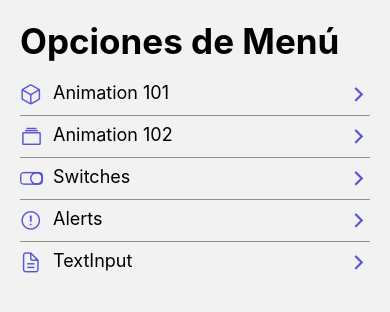
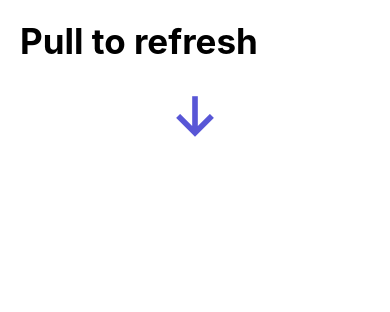
Before and after one commit to pelsmi11/expo-RNComponents, a React Native app: screen /PullToRefreshScreen in a window 390 px wide. Shown: the top 312 px of the page. Built offline with nearby package versions, Linux system fonts and the light colour scheme.

Commit message:
pull refresh

```diff
--- a/src/data/menuItems.tsx
+++ b/src/data/menuItems.tsx
@@ -26,4 +26,14 @@ export const menuItems: MenuItem[] = [
     icon: "document-text-outline",
     component: "TextInputScreen",
   },
+  {
+    name: "Pull To RefreshScreen",
+    icon: "refresh-outline",
+    component: "PullToRefreshScreen",
+  },
+  {
+    name: "Env Variables",
+    icon: "document",
+    component: "EnvScreen",
+  },
 ];
--- a/src/navigator/Navigator.tsx
+++ b/src/navigator/Navigator.tsx
@@ -3,11 +3,13 @@ import {
   AlertScreen,
   Animation101Screen,
   Animation102Screen,
+  EnvScreen,
   HomeScreen,
+  PullToRefreshScreen,
   SwitchScreen,
+  TextInputScreen,
 } from "../screens";
 import { RootStackParamList } from "./types";
-import { TextInputScreen } from "../screens/TextInputScreen";
 
 const Stack = createStackNavigator<RootStackParamList>();
 
@@ -16,6 +18,9 @@ export const Navigator = () => {
     <Stack.Navigator
       screenOptions={{
         headerShown: false,
+        cardStyle: {
+          backgroundColor: "white",
+        },
       }}
     >
       <Stack.Screen name="HomeScreen" component={HomeScreen} />
@@ -24,6 +29,11 @@ export const Navigator = () => {
       <Stack.Screen name="SwitchScreen" component={SwitchScreen} />
       <Stack.Screen name="AlertScreen" component={AlertScreen} />
       <Stack.Screen name="TextInputScreen" component={TextInputScreen} />
+      <Stack.Screen
+        name="PullToRefreshScreen"
+        component={PullToRefreshScreen}
+      />
+      <Stack.Screen name="EnvScreen" component={EnvScreen} />
     </Stack.Navigator>
   );
 };
--- a/src/navigator/types/NavigatorTypes.ts
+++ b/src/navigator/types/NavigatorTypes.ts
@@ -5,4 +5,6 @@ export type RootStackParamList = {
   SwitchScreen: undefined; // Otro ejemplo de parámetros opcionales
   AlertScreen: undefined;
   TextInputScreen: undefined;
+  PullToRefreshScreen: undefined;
+  EnvScreen: undefined;
 };
--- /dev/null
+++ b/src/screens/EnvScreen.tsx
@@ -0,0 +1,11 @@
+import { Text, View } from "react-native";
+import { HeaderTitle } from "../components";
+
+export const EnvScreen = () => {
+  return (
+    <View>
+      <HeaderTitle title="Env Variables" />
+      <Text>{process.env.API_URL ?? "EnvScreen"}</Text>
+    </View>
+  );
+};
--- /dev/null
+++ b/src/screens/PullToRefreshScreen.tsx
@@ -0,0 +1,46 @@
+import { ScrollView, View, RefreshControl } from "react-native";
+import { HeaderTitle } from "../components";
+import { styles } from "../theme/appTheme";
+import { useState } from "react";
+import Ionicons from "@expo/vector-icons/Ionicons";
+
+export const PullToRefreshScreen = () => {
+  const [refreshing, setRefreshing] = useState(false);
+  const [data, setData] = useState<string>("");
+  const onRefresh = () => {
+    setRefreshing(true);
+    setTimeout(() => {
+      setRefreshing(false);
+      setData("hola mundo");
+    }, 2000);
+  };
+  return (
+    <ScrollView
+      refreshControl={
+        <RefreshControl
+          refreshing={refreshing}
+          onRefresh={onRefresh}
+          progressViewOffset={10}
+          progressBackgroundColor={"#5856D6"}
+          colors={["white", "red", "gray"]}
+          style={{ backgroundColor: "#5856D6" }}
+          tintColor={"white"}
+          title="refreshing"
+          titleColor={"white"}
+        />
+      }
+    >
+      <View style={styles.globalMargin}>
+        <HeaderTitle title="Pull to refresh" />
+
+        {data ? (
+          <HeaderTitle title={data} />
+        ) : (
+          <View style={{ flexDirection: "row", justifyContent: "center" }}>
+            <Ionicons name="arrow-down" size={60} color="#5856D6" />
+          </View>
+        )}
+      </View>
+    </ScrollView>
+  );
+};
--- a/src/screens/index.ts
+++ b/src/screens/index.ts
@@ -4,3 +4,6 @@ export * from "./Animation102Screen";
 export * from "./SwitchScreen";
 export * from "./AlertScreen";
 export * from "./AlertScreen";
+export * from "./PullToRefreshScreen";
+export * from "./EnvScreen";
+export * from "./TextInputScreen";
```
Also changed, not shown: eas.json (+12 -0 lines), 2 other files (tests, documents, lock files or other folders).
